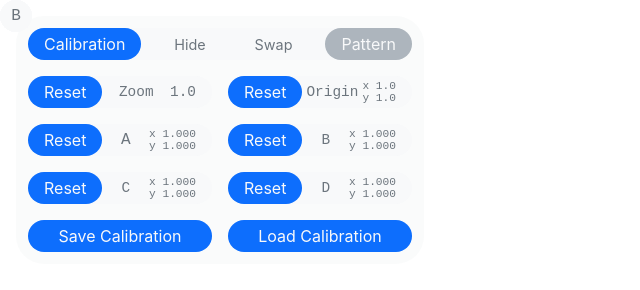
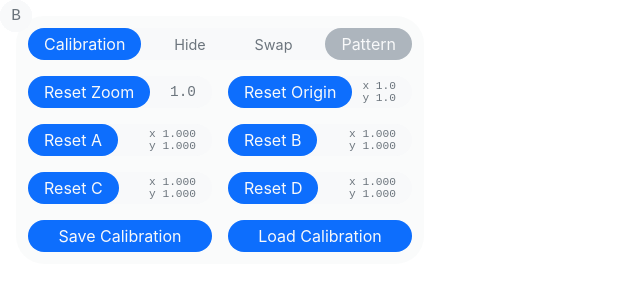
Before and after one commit to gruntbatch/pattern-projector-dev, a plain HTML site: page index.html in a window 1280 px wide. Shown: the whole page, without its empty margins (0-640 px from the left). Drawn offline with Linux system fonts and the light colour scheme; a script that the page names is missing.

Commit message:
Incorporate labels into reset buttons

```diff
--- a/index.html
+++ b/index.html
@@ -19,14 +19,11 @@
         <div class="flex-column flex-spaced">
             <div class="flex-row">
                 <div class="bg-light flex-row flex-grow h-2 rounded">
-                    <a id="zoom-reset" class="bg-blue fg-light flex-row h-2 p-x-1 rounded">Reset</a>
-                    <span class="fg-gray mono small">Zoom
-                    </span>
+                    <a id="zoom-reset" class="bg-blue fg-light flex-row h-2 p-x-1 rounded">Reset Zoom</a>
                     <span id="zoom-value" class="fg-gray mono p-r-1 small">1.0</span>
                 </div>
                 <div class="bg-light flex-row flex-grow h-2 rounded">
-                    <a id="zoom-reset" class="bg-blue fg-light flex-row h-2 p-x-1 rounded">Reset</a>
-                    <span class="fg-gray mono small">Origin</span>
+                    <a id="zoom-reset" class="bg-blue fg-light flex-row h-2 p-x-1 rounded">Reset Origin</a>
                     <div class="flex-column p-r-1">
                         <span class="fg-gray mono vsmall">x <span id="zoom-value">1.0</span></span>
                         <span class="fg-gray mono vsmall">y <span id="zoom-value">1.0</span></span>
@@ -35,16 +32,14 @@
             </div>
             <div class="flex-row">
                 <div class="bg-light flex-row flex-grow h-2 rounded">
-                    <a id="reset2" class="bg-blue fg-light flex-row h-2 p-x-1 rounded">Reset</a>
-                    <span class="fg-gray mono">A</span>
+                    <a id="reset2" class="bg-blue fg-light flex-row h-2 p-x-1 rounded">Reset A</a>
                     <div class="flex-column p-r-1">
                         <span class="fg-gray mono vsmall">x<span id="x2"> 1.000</span></span>
                         <span class="fg-gray mono vsmall">y<span id="y2"> 1.000</span></span>
                     </div>
                 </div>
                 <div class="bg-light flex-row flex-grow h-2 rounded">
-                    <a id="reset3" class="bg-blue fg-light flex-row h-2 p-x-1 rounded">Reset</a>
-                    <span class="fg-gray mono small">B</span>
+                    <a id="reset3" class="bg-blue fg-light flex-row h-2 p-x-1 rounded">Reset B</a>
                     <div class="flex-column p-r-1">
                         <span class="fg-gray mono vsmall">x<span id="x3"> 1.000</span></span>
                         <span class="fg-gray mono vsmall">y<span id="y3"> 1.000</span></span>
@@ -53,16 +48,14 @@
             </div>
             <div class="flex-row">
                 <div class="bg-light flex-row flex-grow h-2 rounded">
-                    <a id="reset0" class="bg-blue fg-light flex-row h-2 p-x-1 rounded">Reset</a>
-                    <span class="fg-gray mono small">C</span>
+                    <a id="reset0" class="bg-blue fg-light flex-row h-2 p-x-1 rounded">Reset C</a>
                     <div class="flex-column p-r-1">
                         <span class="fg-gray mono vsmall">x<span id="x0"> 1.000</span></span>
                         <span class="fg-gray mono vsmall">y<span id="y0"> 1.000</span></span>
                     </div>
                 </div>
                 <div class="bg-light flex-row flex-grow h-2 rounded">
-                    <a id="reset1" class="bg-blue fg-light flex-row h-2 p-x-1 rounded">Reset</a>
-                    <span class="fg-gray mono small">D</span>
+                    <a id="reset1" class="bg-blue fg-light flex-row h-2 p-x-1 rounded">Reset D</a>
                     <div class="flex-column p-r-1">
                         <span class="fg-gray mono vsmall">x<span id="x1"> 1.000</span></span>
                         <span class="fg-gray mono vsmall">y<span id="y1"> 1.000</span></span>
```
